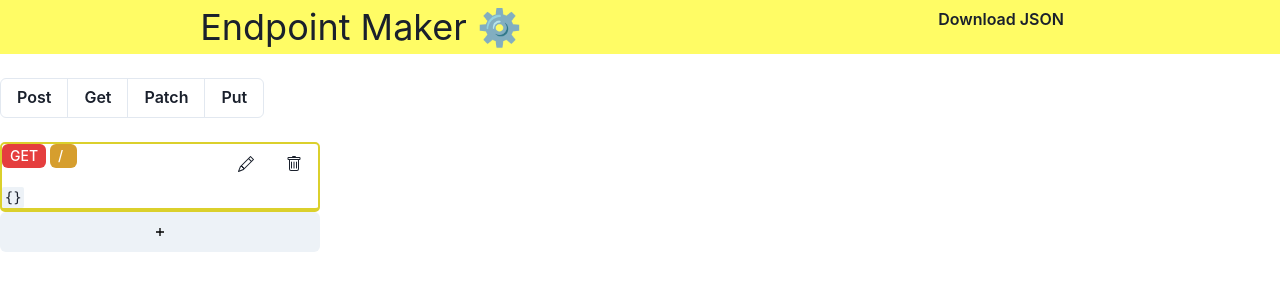
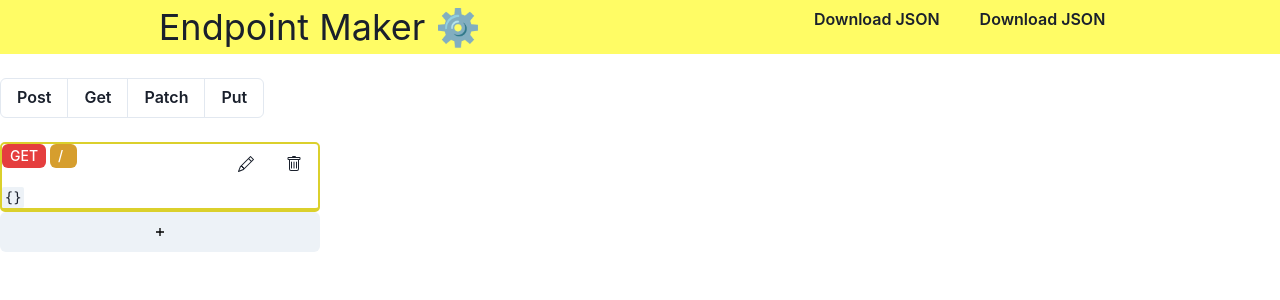
Before and after one commit to ManuTorrado/EndpointCreator, a React (Vite) app: page / in a window 1280 px wide. Shown: the top 300 px of the page. Built offline with nearby package versions, Linux system fonts and the light colour scheme.

Commit message:
added button

```diff
--- a/src/App.tsx
+++ b/src/App.tsx
@@ -32,7 +32,10 @@ function App() {
         }}
       >
         <Text fontSize="4xl">Endpoint Maker ⚙️</Text>
-        <Button variant="ghost">Download JSON</Button>
+        <ButtonGroup>
+          <Button variant="ghost">Download JSON</Button>
+          <Button variant="ghost">Download JSON</Button>
+        </ButtonGroup>
       </Box>
 
       <br />
```
